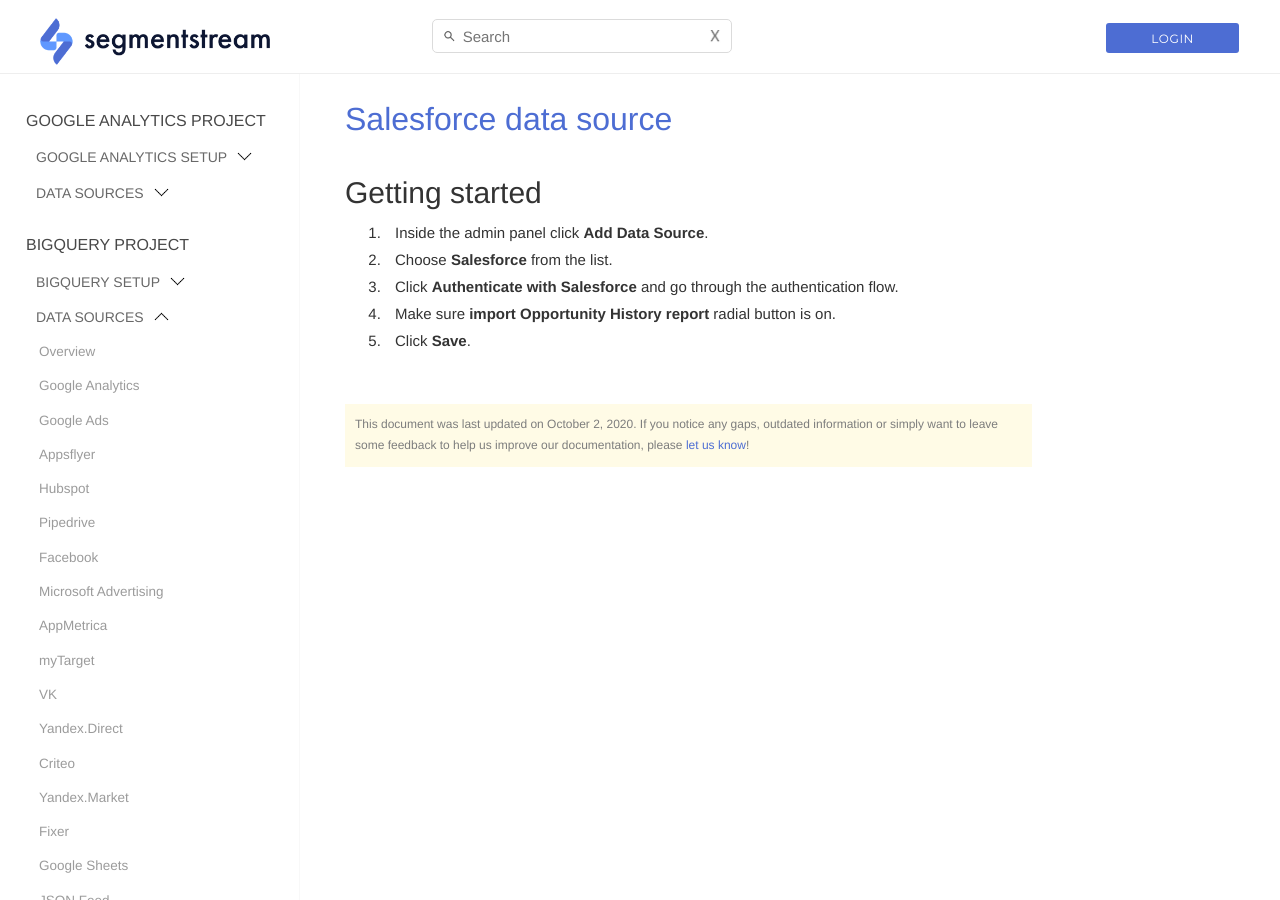
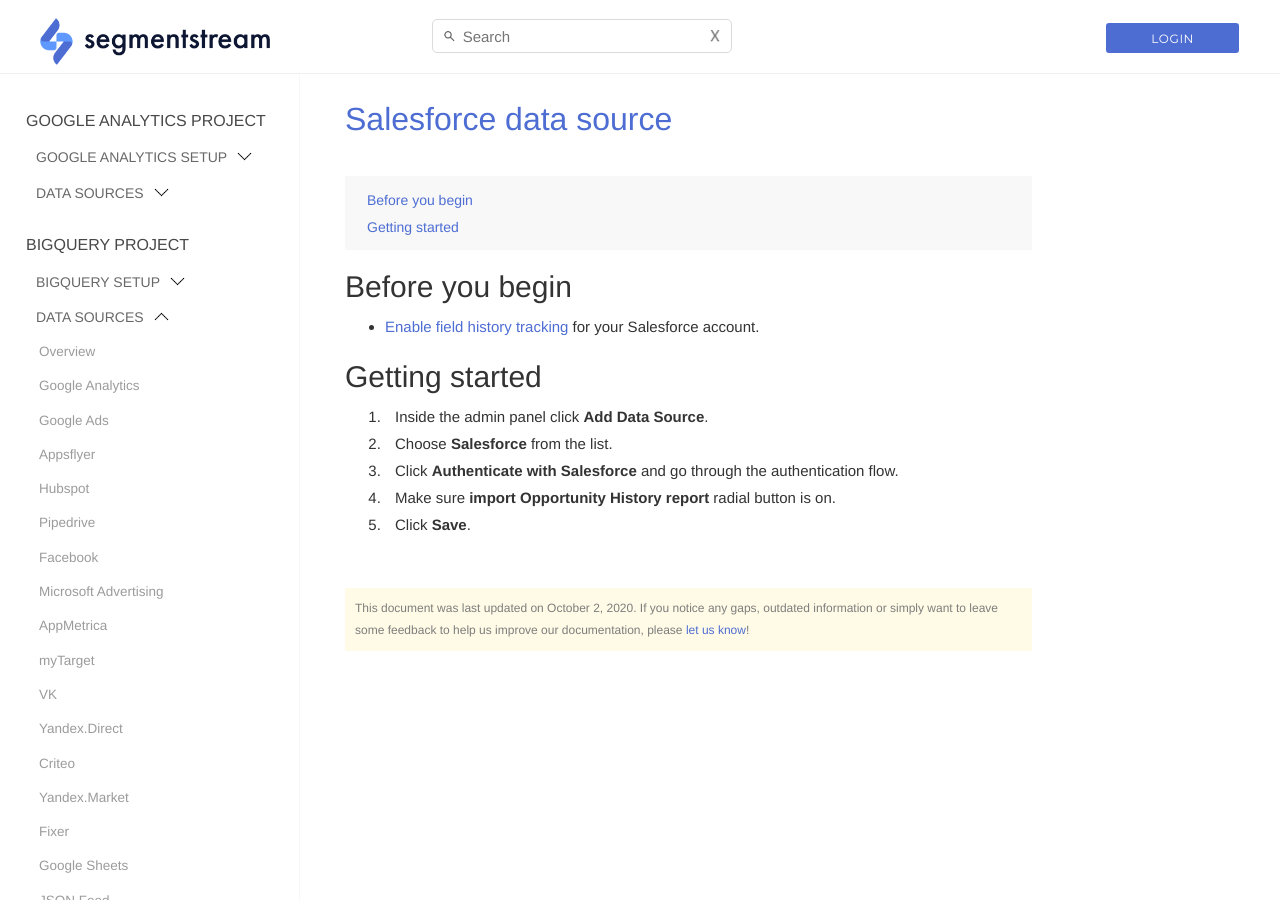
Before and after one commit to segmentstream-com/segmentstream-com.github.io, a Jekyll site: the page built from _docs/datasources/salesforce.md, in a window 1280 px wide and 900 px high. Built offline with Jekyll 4.4.1, drawn with Linux system fonts in a browser that asks for light colours; nearby versions of some CDN libraries.

Commit message:
salesforce docs update

```diff
--- a/_docs/datasources/salesforce.md
+++ b/_docs/datasources/salesforce.md
@@ -7,6 +7,10 @@
 date: 2020-10-02
 ---
 
+## Before you begin
+
+* [Enable field history tracking](https://help.salesforce.com/articleView?id=tracking_field_history.htm&type=0){:target="blank"} for your Salesforce account.
+
 ## Getting started
 1. Inside the admin panel click **Add Data Source**.
 2. Choose **Salesforce** from the list.
```
Also changed, not shown: _docs/guides/google-ads-marketing-automation.md (+1 -1 lines).
